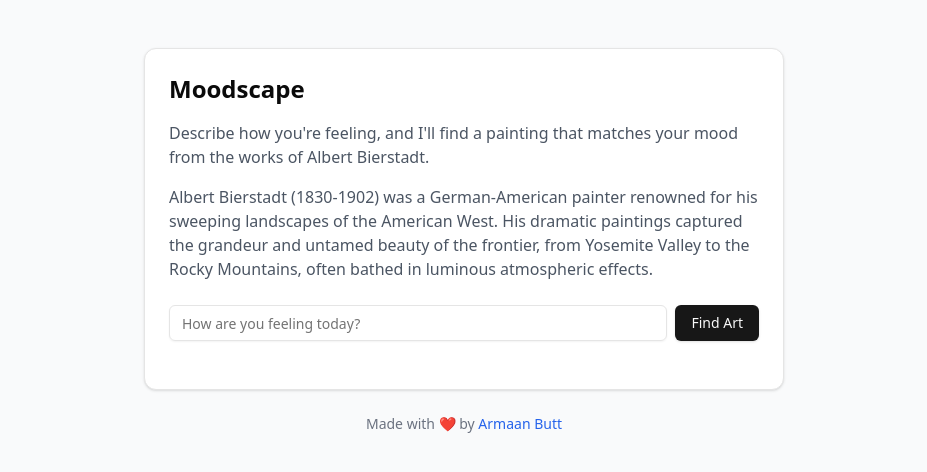
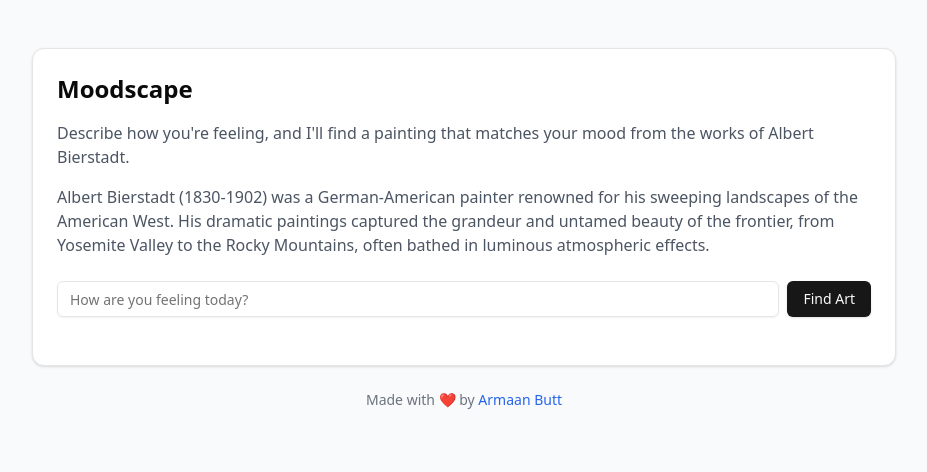
Before and after one commit to ArmaanButt/moodscape-hono, a React (Vite) app in the folder client/: page / in a window 1280 px wide. Shown: the top 472 px of the page, without its empty margins (176-1103 px from the left). Built offline with nearby package versions, Linux system fonts and the light colour scheme.

Commit message:
Updated styling

```diff
--- a/client/src/components/chat-interface.tsx
+++ b/client/src/components/chat-interface.tsx
@@ -42,7 +42,7 @@ export function ChatInterface() {
   };
 
   return (
-    <div className="max-w-2xl mx-auto p-4">
+    <div className="max-w-4xl mx-auto p-4">
       <Card className="p-6">
         <h1 className="text-2xl font-bold mb-4">Moodscape</h1>
         <p className="text-gray-600 mb-4">
--- a/client/src/components/painting-result.tsx
+++ b/client/src/components/painting-result.tsx
@@ -23,7 +23,7 @@ export function PaintingResult({ painting }: PaintingResultProps) {
         <img
           src={imageUrl}
           alt={painting.title}
-          className="w-48 h-48 object-cover rounded-md"
+          className="w-full h-96 object-cover rounded-md mx-auto"
           loading="lazy"
         />
       </div>
```
